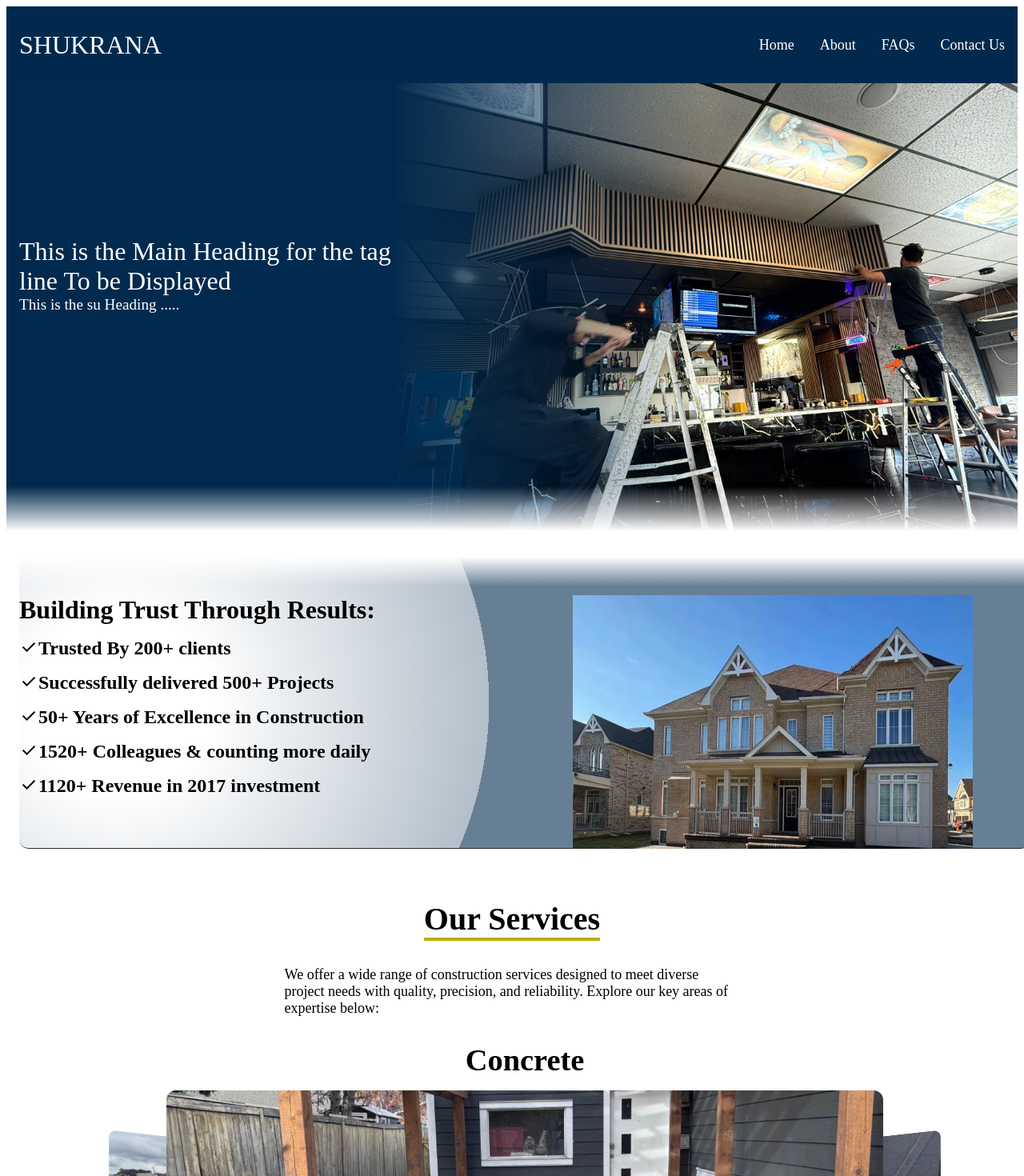
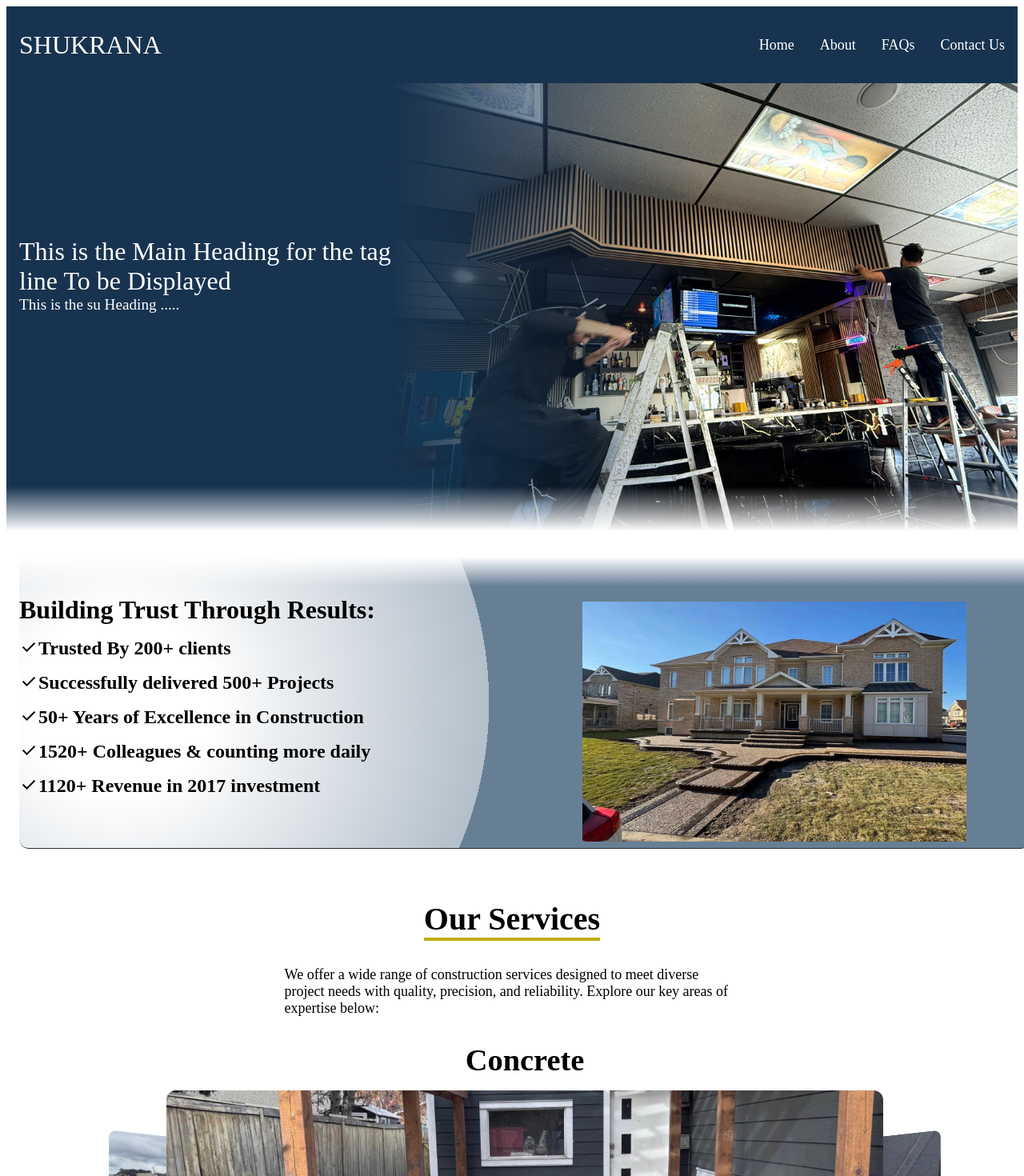
Before and after one commit to DabeetSingh/create_demo, an Angular app: page / in a window 1280 px wide. Shown: the top 1470 px of the page at 80% size. Built offline with nearby package versions, Linux system fonts and the light colour scheme.

Commit message:
clor and image height changes

```diff
--- a/src/app/app.scss
+++ b/src/app/app.scss
@@ -1,7 +1,7 @@
 .header {
     display: flex;
     height: 6rem;
-    background-color: #00294d;
+    background-color: #17334f;
     width: 100%;
 
     .text {
@@ -33,7 +33,7 @@
 .footer {
     height: 20rem;
     width: 100%;
-    background-color: #00294d;
+    background-color: #17334F;
 
     .comp-detaiils {
         .text {
@@ -64,7 +64,7 @@
     .header {
         display: flex;
         height: 6rem;
-        background-color: #00294d;
+        background-color: #17334f;
         width: 100%;
 
         .text {
@@ -109,7 +109,7 @@
         display: none;
         width: 100%;
         flex-direction: column;
-        background-color: #00294d;
+        background-color: #17334f;
     }
 
     /* Show dropdown when active */
--- a/src/app/home-page/home-page.scss
+++ b/src/app/home-page/home-page.scss
@@ -3,7 +3,7 @@
         height: 35rem;
         display: flex;
         width: 100%;
-        background-color: #022a4e;
+        background-color: #17334F;
         mask-image: linear-gradient(to top, transparent 0%, black 10%);
 
         .tag-line {
@@ -82,13 +82,14 @@
         .achieve-image {
             position: absolute;
             right: 5%;
+            margin: 0.5rem;
 
             img {
-                width: 100%;
+                width: 70vh;
                 /* responsive width */
-                max-width: 500px;
+                max-width: 30rem;
                 /* limit size on large screens */
-                height: 70vh;
+                 height: clamp(12.5rem,60dvh, 18.75rem);
                 /* keep aspect ratio */
             }
         }
@@ -178,7 +179,7 @@
 
             .prac-item {
                 width: 25%;
-                border: 0.25rem solid #022a4e;
+                border: 0.25rem solid #17334F;
                 ;
                 font-size: x-large;
                 display: flex;
```
